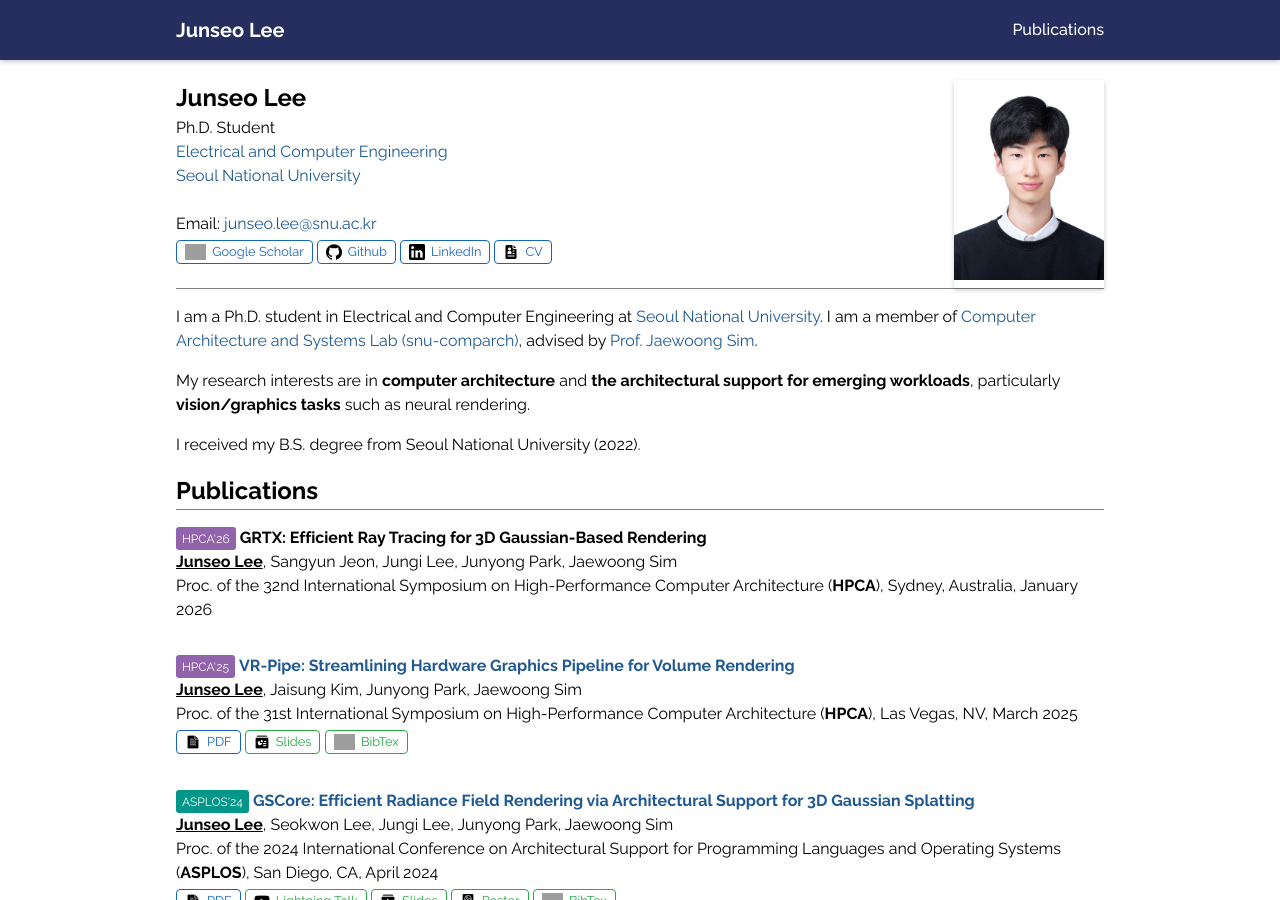
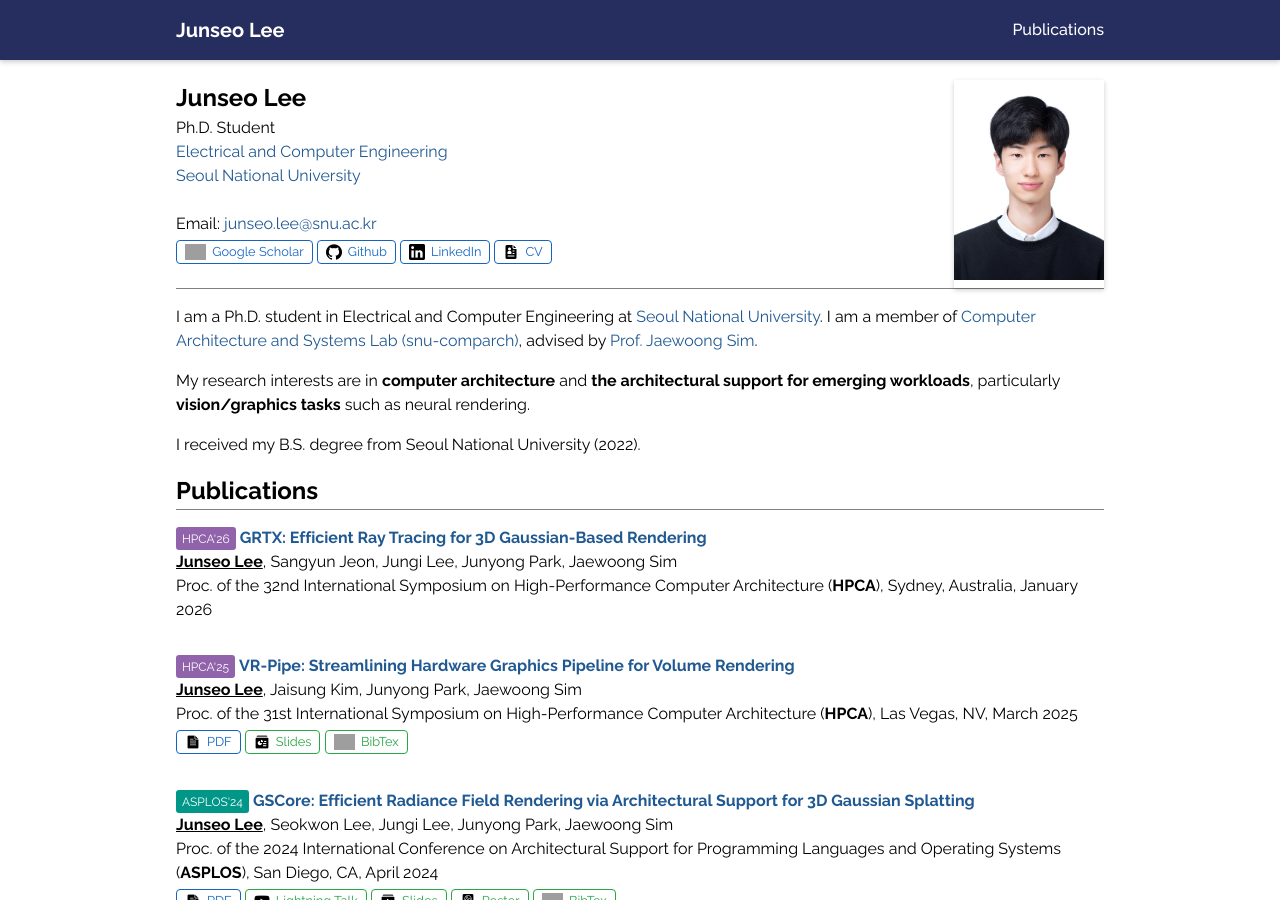
Before and after one commit to junseo013/junseo013.github.io, a Jekyll site: the page built from index.md, in a window 1280 px wide and 900 px high. Built offline with Jekyll 4.4.1, drawn with Linux system fonts in a browser that asks for light colours; grey boxes are pictures that could not be loaded.

Commit message:
add an arxiv link of GRTX

```diff
--- a/_includes/publications.html
+++ b/_includes/publications.html
@@ -14,7 +14,8 @@
       <div class="paper-content">
         <p>
           <a class="button-link button-hpca" href="https://conf.researchr.org/home/hpca-2026">HPCA'26</a>
-          <strong>GRTX: Efficient Ray Tracing for 3D Gaussian-Based Rendering</strong>
+          <strong></strong>
+          <strong><a class="styled-link" href="https://arxiv.org/abs/2601.20429">GRTX: Efficient Ray Tracing for 3D Gaussian-Based Rendering</a></strong>
         </p>
         <p><em>Junseo Lee</em>, Sangyun Jeon, Jungi Lee, Junyong Park, Jaewoong Sim</p>
         <p>Proc. of the 32nd International Symposium on High-Performance Computer Architecture (<strong>HPCA</strong>), Sydney, Australia, January 2026</p>
```
